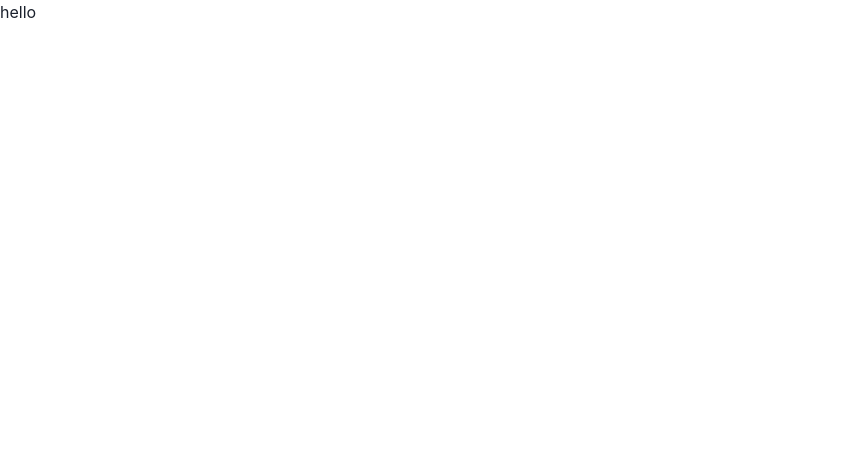
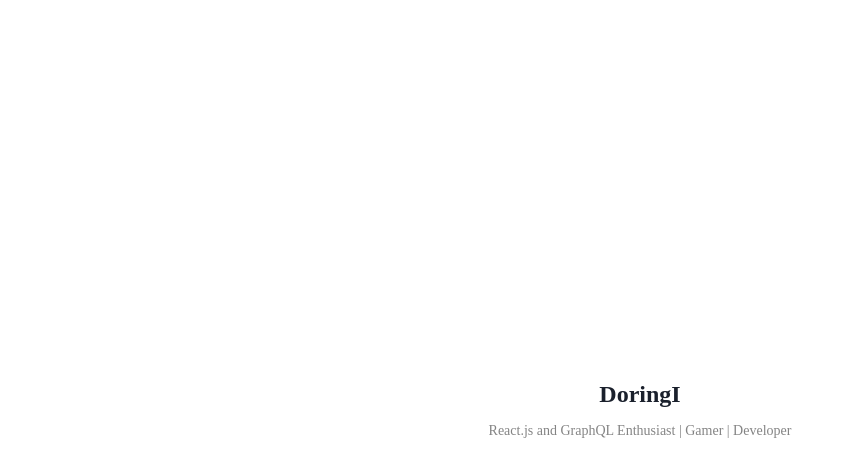
Before and after one commit to Doringl/doring-l, a Next.js app: page / in a window 1280 px wide. Shown: the top 476 px of the page, without its empty margins (0-854 px from the left). Built offline with nearby package versions, Linux system fonts and the light colour scheme.

Commit message:
creating basic template for HomePage with animations...

```diff
--- /dev/null
+++ b/src/assets/animations.css
@@ -0,0 +1,56 @@
+.animationOne {
+  opacity: 1;
+  animation: fadeIn ease 4s;
+  -webkit-animation: fadeIn ease 4s;
+}
+
+.animationTwo {
+  opacity: 1;
+  animation: fadeIn ease 7s;
+  -webkit-animation: fadeIn ease 7s;
+}
+
+@keyframes fadeIn {
+  0% {
+    opacity: 0;
+  }
+  100% {
+    opacity: 1;
+  }
+}
+
+@-moz-keyframes fadeIn {
+  0% {
+    opacity: 0;
+  }
+  100% {
+    opacity: 1;
+  }
+}
+
+@-webkit-keyframes fadeIn {
+  0% {
+    opacity: 0;
+  }
+  100% {
+    opacity: 1;
+  }
+}
+
+@-o-keyframes fadeIn {
+  0% {
+    opacity: 0;
+  }
+  100% {
+    opacity: 1;
+  }
+}
+
+@-ms-keyframes fadeIn {
+  0% {
+    opacity: 0;
+  }
+  100% {
+    opacity: 1;
+  }
+}
--- a/src/pages/_app.tsx
+++ b/src/pages/_app.tsx
@@ -2,6 +2,7 @@ import { ChakraProvider, ColorModeProvider } from '@chakra-ui/react';
 import React from 'react';
 
 import theme from '../theme';
+import '../assets/animations.css';
 
 function MyApp({ Component, pageProps }) {
   return (
--- a/src/pages/index.tsx
+++ b/src/pages/index.tsx
@@ -1,3 +1,49 @@
-const Index = () => <div>hello</div>;
+import { Flex, Spacer, Text } from '@chakra-ui/react';
+import Image from 'next/image';
+import Link from 'next/link';
+
+const Index = () => {
+  return (
+    <Flex
+      direction='column'
+      justify='center'
+      w='100%'
+      minH='100vh'
+      position='relative'
+      overflowY='auto'
+      maxW='90%'
+      align='center'
+      m='-0 auto'
+    >
+      <Flex direction='column' m='16px' justify='center' align='center'>
+        {/* <Image /> */}
+        <Spacer mt='16px' />
+        <Link href='/'>
+          <Text
+            className='animationOne'
+            fontSize='x-large'
+            align='center'
+            fontWeight='semibold'
+            _hover={{
+              cursor: 'pointer',
+            }}
+          >
+            DoringI
+          </Text>
+        </Link>
+        <Spacer mt='8px' />
+        <Text
+          align='center'
+          fontWeight='light'
+          color='gray'
+          fontSize='sm'
+          className='animationTwo'
+        >
+          React.js and GraphQL Enthusiast | Gamer | Developer{' '}
+        </Text>
+      </Flex>
+    </Flex>
+  );
+};
 
 export default Index;
--- a/src/theme.tsx
+++ b/src/theme.tsx
@@ -1,14 +1,14 @@
-import { extendTheme } from '@chakra-ui/react'
-import { createBreakpoints } from '@chakra-ui/theme-tools'
+import { extendTheme } from '@chakra-ui/react';
+import { createBreakpoints } from '@chakra-ui/theme-tools';
 
-const fonts = { mono: `'Menlo', monospace` }
+const fonts = { body: `Montserrat` };
 
 const breakpoints = createBreakpoints({
   sm: '40em',
   md: '52em',
   lg: '64em',
   xl: '80em',
-})
+});
 
 const theme = extendTheme({
   colors: {
@@ -20,22 +20,22 @@ const theme = extendTheme({
     logo: {
       path: (
         <svg
-          width="3000"
-          height="3163"
-          viewBox="0 0 3000 3163"
-          fill="none"
-          xmlns="http://www.w3.org/2000/svg"
+          width='3000'
+          height='3163'
+          viewBox='0 0 3000 3163'
+          fill='none'
+          xmlns='http://www.w3.org/2000/svg'
         >
-          <rect width="3000" height="3162.95" fill="none" />
+          <rect width='3000' height='3162.95' fill='none' />
           <path
-            d="M1470.89 1448.81L2170 2488.19H820V706.392H2170L1470.89 1448.81ZM1408.21 1515.37L909.196 2045.3V2393.46H1998.84L1408.21 1515.37Z"
-            fill="currentColor"
+            d='M1470.89 1448.81L2170 2488.19H820V706.392H2170L1470.89 1448.81ZM1408.21 1515.37L909.196 2045.3V2393.46H1998.84L1408.21 1515.37Z'
+            fill='currentColor'
           />
         </svg>
       ),
       viewBox: '0 0 3000 3163',
     },
   },
-})
+});
 
-export default theme
+export default theme;
```
Also changed, not shown: tsconfig.json (+3 -13 lines).
